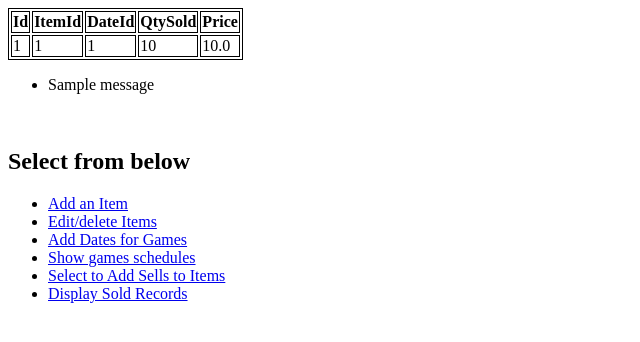
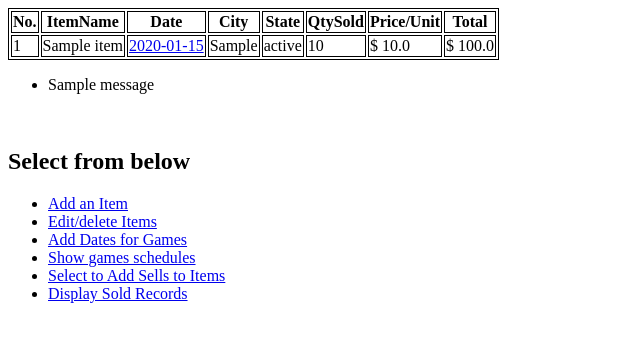
Before and after one commit to BorisVV/merch-sales-sqlalchemy-app, a Flask app: page /display_redords/ in a window 1280 px wide. Shown: the top 342 px of the page, without its empty margins (0-640 px from the left). Run offline with Flask 2, Linux system fonts and the light colour scheme; tables that the repository leaves empty hold one stand-in row (values such as "Sample post"); one stand-in notice (Sample message) is shown; some libraries are stand-ins or nearby versions.

Commit message:
Add the option to update a record in sold items.
Add a new html file to show the option to update, and modified
the display sold records html.

```diff
--- a/app_sport_team/tables_setUp.py
+++ b/app_sport_team/tables_setUp.py
@@ -62,8 +62,8 @@ class SalesOfItems(Base):
     games_schedules = relationship('DatesOfGames', backref=backref('sales_of_items', lazy='joined'))
 
     @property
-    def url():
-        return url_for('addSoldQty', merchandise_items.item_id, games_schedules._date_id)
+    def url(self):
+        return url_for('editSoldRecords', id=self.id)
 
     def __repr__(self):
         return "{} {}".format(self.quantity_sold, self.price_per_unit)
--- a/app_sport_team/templates/displaySoldRecords.html
+++ b/app_sport_team/templates/displaySoldRecords.html
@@ -4,19 +4,25 @@
 {% block body %}
   <table>
       <tr>
-        <th>Id</th>
-        <th>ItemId</th>
-        <th>DateId</th>
+        <th>No.</th>
+        <th>ItemName</th>
+        <th>Date</th>
+        <th>City</th>
+        <th>State</th>
         <th>QtySold</th>
-        <th>Price</th>
+        <th>Price/Unit</th>
+        <th>Total</th>
       </tr>
       {% for row in itemsSold %}
       <tr>
         <td>{{ row.id }}</td>
-        <td>{{ row.item_id }}</td>
-        <td>{{ row._date_id }}</td>
+        <td>{{ row.merchandise_items.name}}</td>
+        <td> <a href="{{ row.url }}">{{ row.games_schedules.game_date }}</a></td>
+        <td>{{ row.games_schedules.city }}</td>
+        <td>{{ row.games_schedules.state }}</td>
         <td>{{ row.quantity_sold }}</td>
-        <td>{{ row.price_per_unit }}</td>
+        <td>{{ '$ '|safe }} {{ row.price_per_unit }}</td>
+        <td> {{ '$ '|safe }}{{ row.quantity_sold * row.price_per_unit }}</td>
       </tr>
       {% endfor %}
   </table>
--- a/app_sport_team/templates/editItems.html
+++ b/app_sport_team/templates/editItems.html
@@ -1,6 +1,6 @@
 {% extends "home.html" %}
 {% block title %}
-  <title>Home/Edit_delete</title>
+  <title>Edit_delete</title>
 {% endblock %}
 
 {% block body %}
--- a/app_sport_team/views/routes.py
+++ b/app_sport_team/views/routes.py
@@ -5,14 +5,6 @@ from flask import \
 from app_sport_team import app
 from app_sport_team.tables_setUp import \
             db_session, MerchandiseItems, SalesOfItems, DatesOfGames
-
-# Query all the merchandise items.
-def items_query(): # TODO:  find a better way to do it?
-    return MerchandiseItems.query.all()
-
-# Query all the game's dates.
-def dates_query(): # TODO:  find a better way to do it?
-    return DatesOfGames.query.all()
 
 # For example purpose, this is the first pages displayed.
 @app.route('/')
@@ -22,8 +14,7 @@ def base(): # TODO: remove in future.
 # This page will display the table for the items and options for others pages.
 @app.route('/home/')
 def home():
-    items = items_query()
-    return render_template('home.html', items=items)
+    return render_template('home.html', items=MerchandiseItems.query.all())
 
 # :flash: In the base.html there is a block inside the body block that exexutes
 # the messsages. uses the syntax (var = get_flashed_messages()) and
@@ -32,7 +23,7 @@ def home():
 # User can enter new items, form is displayed.
 @app.route('/add_items/', methods=['GET', 'POST'])
 def addItems():
-    items = items_query()
+    items = MerchandiseItems.query.all()
     if request.method == 'POST':
 
         if 'cancel' in request.form:
@@ -61,22 +52,21 @@ def addItems():
 
     return render_template('addItems.html', items=items)
 
-# TODO: add option to add the id #/<int:id>/ or item being modified on the url.
-
 @app.route('/edit_items/', methods=['GET', 'POST'])
 def editItems():
-    items = items_query()
+    # TODO: add option to add the id #/<int:id>/ or item being modified on the url.
+    items = MerchandiseItems.query.all()
     if request.method == 'POST':
         # Query to get the item's name with the selected id from the form.
         items_row = MerchandiseItems.query.get(request.form['_item_id'])
         # item_id = request.form['_item_id'] # gets the id number only.
 
         if 'delete' in request.form:
-            # name = items_row.name
+            name = items_row.name # Store old name.
             db_session.delete(items_row)
             db_session.commit()
             flash(u'%r was deleted <br> Do you want to delete/update more.\
-                    <br>"Cancel" to quit' % items_row.name)
+                    <br>"Cancel" to quit.' % name)
             return render_template('editItems.html', items=items)
 
         elif 'update' in request.form:
@@ -92,7 +82,7 @@ def editItems():
                 db_session.commit()
                 # Display message.
                 flash(u'%r was updated succesfully! with --> %r' \
-                        % (old_name, new_name))
+                        % (old_name, items_row.name))
                 flash(u'delete/update another? "Cancel" to quit')
                 # Render the template again with the updated item selected.
                 return render_template('editItems.html', items=items, item_id=items_row.id)
@@ -109,11 +99,8 @@ def editItems():
 
 @app.route('/add_dates/', methods=['GET', 'POST'])
 def addDates():
-    # Enter new dates for games.
-    _dates = dates_query()
-
-    form = dict(game_date=_dates.game_date, )
-
+    _dates = DatesOfGames.query.all()
+    # Collect the date, city and state for the game.
     if request.method == 'POST':
         date_game = request.form['date_game']
         city = request.form['city']
@@ -123,51 +110,68 @@ def addDates():
             return redirect(url_for('home'))
 
         else:
-            for _date in _dates:
-                if _date.game_date == date_game:
-                    flash(u'Date {} is already in file it can\'t be used twice!'.format(date_game))
-                    return render_template('addDates.html',\
-                        date_game=date_game, city=city, state=state)
+            # Need to validate the input and make sure that date in not
+            # already in db.
+            if date_game != "":
+                for _date in _dates:
+                    if _date.game_date == date_game:
+                        flash(u'Date {} is already in file it can\'t be used twice!'.format(date_game))
+                        return render_template('addDates.html',\
+                            date_game=date_game, city=city, state=state)
 
-            if date_game == '' or city == '' or state == '':
+            # This is to make sure that boxes are not empty.
+            elif date_game == '' or city == '' or state == '':
                 flash('No blank text boxes allowed!')
                 return render_template('addDates.html', date_game=date_game, \
-                                city=city, state=state)
+                city=city, state=state)
 
             db_session.add(DatesOfGames(game_date=str(date_game), city=city, state=state))
             db_session.commit()
-            flash('Success! <br> Date: {}, City: {}, State: {}, was added to\
-                    <br> Games\'s Schedules <br> Would you like to add more?\
-                    \'Cancel\' to exit'.format(date_game, city, state))
+            flash('Success! <br> \
+            Date: {}, City: {}, State: {} <br> \
+            was added to Games\' Schedules <br>  \
+            Would you like to add more? \'Cancel\' to exit.' \
+            .format(date_game, city, state)
+            )
             return redirect(url_for('addDates'))
 
     return render_template('addDates.html', _dates=_dates)
 
 @app.route('/show_dates/')
 def show_dates():
-    _dates = dates_query()
-    return render_template('show_dates.html', _dates=_dates)
+    return render_template('show_dates.html', _dates=DatesOfGames.query.all())
 
 @app.route('/edit_sold_items/', methods=['GET', 'POST'])
 def updateSoldItems():
-    items = items_query()
-    _dates = dates_query()
+    items = MerchandiseItems.query.all()
+    _dates = DatesOfGames.query.all()
 
     if request.method == 'POST':
 
         if 'cancel' in request.form:
             return redirect(url_for('home'))
 
+        # In the html there is a select and options. The values/id are
+        # collected from the select for both item and date.
         item_id = int(request.form['selected_item'])
         date_id = int(request.form['selected_date'])
+
+        # This two lines below are for example only.
         # name = MerchandiseItems.query.get(request.form['selected_item'])
         # _date = DatesOfGames.query.get(request.form['selected_date'])
+
+        # The input has the values for qty and price.
         qty = request.form['quantity']
         price = request.form['price']
+
+        # The price is a string and needs to be converted to float and if
+        # the input is not a number it will raise an Exception.
         try:
             price = float(price)
-            if price < 0 or price > 150:
-                flash(u'Make sure the price is between 0(zero) and 150.\
+
+            # for small example we need to keep data small.
+            if price < 1 or price > 150:
+                flash(u'Make sure the price is between 1.00 and 150.00.\
                     <br>You entered %r' % price)
                 return render_template('updateSoldItems.html',\
                         items=items, _dates=_dates, item_id=item_id, \
@@ -180,15 +184,30 @@ def updateSoldItems():
                 return render_template('updateSoldItems.html', items=items, _dates=_dates)
 
         except:
+            # The input was a string not a numeric value.
             flash(u'Check price and make sure is a number. <br>\
                     You entered %r' % price)
             return render_template('updateSoldItems.html',\
                     items=items, _dates=_dates, item_id=item_id, \
-                    date_id=date_id, qty=qty, price='')
+                    date_id=date_id, qty=qty, price=price)
 
     return render_template('updateSoldItems.html', items=items, _dates=_dates)
 
 @app.route('/display_redords/')
 def displaySoldRecords():
-    itemsSold = SalesOfItems.query.all()
-    return render_template('displaySoldRecords.html', itemsSold=itemsSold)
+    return render_template('displaySoldRecords.html', itemsSold=SalesOfItems.query.all())
+
+@app.route('/edit_sold_records/<int:id>/', methods=['GET', 'POST'])
+def editSoldRecords(id):
+    # id is from the displaySoldRecords.html
+    modifySold = SalesOfItems.query.get(id)
+
+    if modifySold is None:
+        flash('Issues with id...')
+        return redirect(url_for('displaySoldRecords'))
+    if request.method == 'POST':
+        if 'cancel' in request.form:
+            flash(u'Transaction canceled!')
+            return redirect(url_for('displaySoldRecords'))
+
+    return render_template('editSoldRecords.html', modifySold=modifySold)
```
Also changed, not shown: app_sport_team/templates/updateSoldItems.html (+6 -9 lines).
